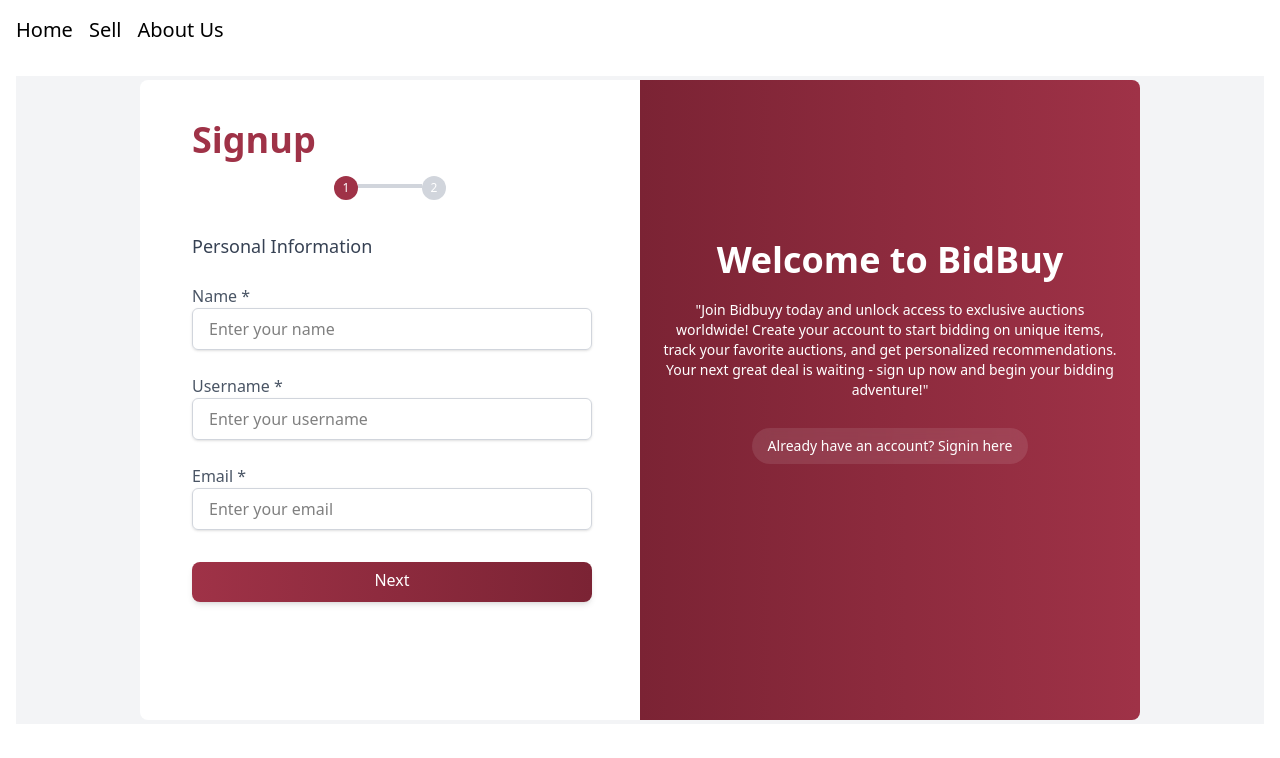
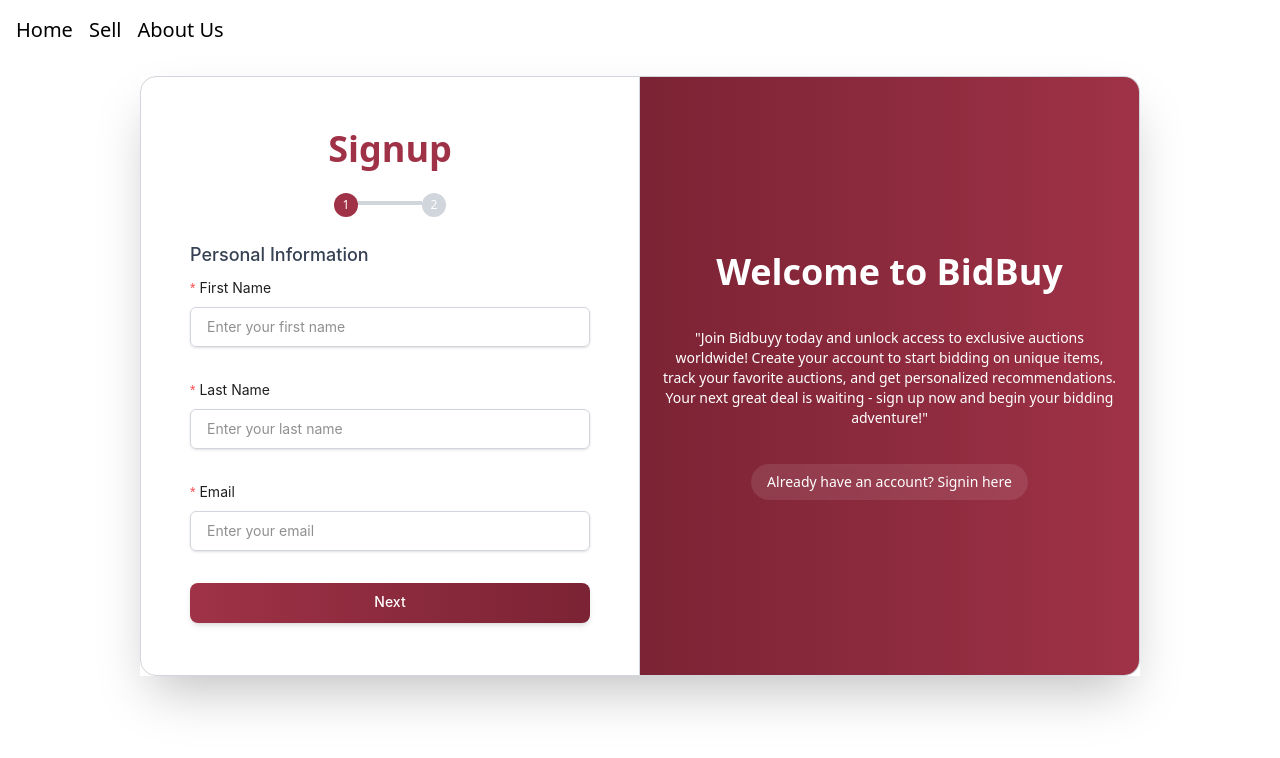
Before and after one commit to Online-Bidding/frontend, a React (Vite) app: page /register in a window 1280 px wide. Shown: the top 758 px of the page. Built offline with nearby package versions, Linux system fonts and the light colour scheme.

Commit message:
feat:added validations in frontent to login and signin page

```diff
--- a/src/components/InputBox.jsx
+++ b/src/components/InputBox.jsx
@@ -4,7 +4,7 @@
   name,
   label,
   placeholder,
-  value,
+  value="",
   onChange,
   onKeyDown,
   error,
--- a/src/pages/Login.jsx
+++ b/src/pages/Login.jsx
@@ -3,9 +3,20 @@
 import Button from "../components/mainButton";
 import { Link } from "react-router-dom";
 import { useEffect } from "react";
-import { checkBackendConnection} from "../api/auth"
+import { checkBackendConnection } from "../api/auth"
+import { Form } from "antd";
+
+
 export default function Login() {
+  const [form] = Form.useForm();
 
+  const handleSubmit = async (values) => {
+    try {
+      console.log("Success: ", values);
+    } catch (error) {
+      console.log("Submision error: ", error);
+    }
+  }
 
   useEffect(() => {
     const verifyBackend = async () => {
@@ -23,35 +34,57 @@
 
   return (
     <div>
-      <div className="bg-gray-100 flex items-center justify-center">
-        <div className="flex justify-center items-center p-15">
-          <div className="bg-white w-[500px] h-120 rounded-l-lg">
-            <h1 className="text-4xl font-bold text-[#9f3247] pl-13 pt-10">
+      <div className="flex items-center justify-center">
+        <div className="flex justify-center items-center">
+          <div className="bg-white w-[500px] h-[600px] rounded-l-2xl shadow-2xl border border-gray-300 flex flex-col items-center justify-center">
+            <h1 className="text-4xl font-bold text-[#9f3247] mb-10">
               Login
             </h1>
-            <div className="mt-8 ml-13">
-              <label htmlFor="" className="text-gray-600">
-                Email *
-              </label>
-              <InputField />
+            <div className="w-[400px]">
+              <Form
+                form={form}
+                layout="vertical"
+                onFinish={handleSubmit}
+                onFinishFailed={(errorInfo) => console.log("Fail:", errorInfo)}
+              >
+                <div className="">
+                  <Form.Item
+                    label="Email"
+                    name="email"
+                    rules={[
+                      { required: true, message: "Please enter your email" },
+                      { type: "email", message: "Invalid email" },
+                    ]}
+                    className="mb-6"
+                  >
+                    <InputField placeholder="Enter your email" />
+                  </Form.Item>
                 </div>
-            <div className="mt-6 ml-13">
-              <label htmlFor="" className="text-gray-600">
-                Password *
-              </label>
-              <InputField />
+                <div className="">
+                  <Form.Item
+                    label="Password"
+                    name="password"
+                    rules={[
+                      { required: true, message: "Please enter your password!" },
+                    ]}
+                    className="mb-4"
+                  >
+                    <InputField type="password" placeholder="Enter your password" />
+                  </Form.Item>
                 </div>
-            <div className="mt-6 ml-13">
+                <div className="mt-6">
                   <CheckBox />
                 </div>
-            <div className="w-[400px] ml-13 mt-5">
+              </Form>
+              <div className="w-[400px] mt-5">
                 <Button>
                   <p className="-mt-[6px]"><Link to="/dashboard">Login</Link></p>
                 </Button>
               </div>
             </div>
-          <div className="rounded-r-lg bg-gradient-to-r from-[#7b2334] to-[#9f3247] w-[500px] h-120 flex-col justify-center items-center text-center">
-            <h1 className="text-4xl font-bold text-white mt-40">
+          </div>
+          <div className="rounded-r-2xl bg-gradient-to-r from-[#7b2334] to-[#9f3247] w-[500px] h-[600px] flex flex-col justify-center items-center text-center border border-gray-300 border-l-0 shadow-2xl">
+            <h1 className="text-4xl font-bold text-white">
               Welcome Back!
             </h1>
             <p className="text-white text-sm p-5">
--- a/src/pages/Register.jsx
+++ b/src/pages/Register.jsx
@@ -2,19 +2,27 @@
 import Button from "../components/mainButton";
 import { Link } from "react-router-dom";
 import { useState } from "react";
+import { Form } from "antd";
 
 export default function Signup() {
-  const [username, setUsername] = useState("");
-  const [password, setPassword] = useState("");
-  const [confirmPassword, setConfirmPassword] = useState("");
-  const [email, setEmail] = useState("");
-  const [name, setName] = useState("");
-  const [currentStep, setCurrentStep] = useState(1); // Track current step
+  const [form] = Form.useForm();
+  const [currentStep, setCurrentStep] = useState(1);
 
-  const handleNext = () => {
-    // Basic validation before proceeding
-    if (name && username && email) {
+  const handleNext = async () => {
+    try {
+      await form.validateFields(["firstname", "lastname", "email"]);
       setCurrentStep(2);
+    } catch (error) {
+      console.log("Validation error", error);
+    }
+  };
+
+  const handleSubmit = async (values) => {
+    try {
+      console.log("Success: ", values);
+      // Add signup logic here
+    } catch (error) {
+      console.log("Submission error:", error);
     }
   };
 
@@ -23,132 +31,147 @@
   };
 
   return (
-    <div>
-      <div className="bg-gray-100 flex items-center justify-center">
-        <div className="flex justify-center items-center p-1">
-          <div className="bg-white w-[500px] h-160 rounded-l-lg">
-            <h1 className="text-4xl font-bold text-[#9f3247] pl-13 pt-10">
+    <div className="flex items-center justify-center ">
+      <div className="flex shadow-2xl">
+        {/* Left card - Signup form */}
+        <div className="bg-white w-[500px] h-[600px] rounded-l-2xl border border-gray-300 flex flex-col justify-center items-center">
+          <h1 className="text-4xl font-bold text-[#9f3247] text-center mb-6">
             Signup
           </h1>
 
           {/* Step indicator */}
-            <div className="flex justify-center mt-4 mb-8">
-              <div className={`w-6 h-6 rounded-full ${currentStep === 1 ? 'bg-[#9f3247]' : 'bg-gray-300'} flex items-center justify-center text-white text-xs`}>1</div>
-              <div className={`w-16 h-1 mt-2 ${currentStep === 2 ? 'bg-[#9f3247]' : 'bg-gray-300'}`}></div>
-              <div className={`w-6 h-6 rounded-full ${currentStep === 2 ? 'bg-[#9f3247]' : 'bg-gray-300'} flex items-center justify-center text-white text-xs`}>2</div>
+          <div className="flex justify-center mb-6">
+            <div
+              className={`w-6 h-6 rounded-full ${currentStep === 1 ? "bg-[#9f3247]" : "bg-gray-300"
+                } flex items-center justify-center text-white text-xs`}
+            >
+              1
+            </div>
+            <div
+              className={`w-16 h-1 mt-2 ${currentStep === 2 ? "bg-[#9f3247]" : "bg-gray-300"
+                }`}
+            ></div>
+            <div
+              className={`w-6 h-6 rounded-full ${currentStep === 2 ? "bg-[#9f3247]" : "bg-gray-300"
+                } flex items-center justify-center text-white text-xs`}
+            >
+              2
+            </div>
           </div>
 
-            {currentStep === 1 ? (
-              /* Personal Information Section */
-              <div className="mt-4 ml-13">
-                <h2 className="text-lg font-medium text-gray-700 mb-6">Personal Information</h2>
+          <Form
+            form={form}
+            layout="vertical"
+            className="w-[400px]"
+            onFinish={handleSubmit}
+            onFinishFailed={(errorInfo) => console.log("Fail:", errorInfo)}
+          >
+            {/* Step 1 - Personal Information */}
+            <div className={currentStep === 1 ? 'block' : 'hidden'}>
+              <h2 className="text-lg font-medium text-gray-700 mb-2">
+                Personal Information
+              </h2>
 
-                <div className="mb-6">
-                  <label htmlFor="" className="text-gray-600">
-                    Name *
-                  </label>
-                  <InputField
-                    type="text"
-                    name="name"
-                    placeholder="Enter your name"
-                    value={name}
-                    onChange={(e) => setName(e.target.value)}
-                  />
+              <Form.Item
+                label="First Name"
+                name="firstname"
+                rules={[
+                  { required: true, message: "Please enter your first name" },
+                ]}
+                className="mb-4"
+              >
+                <InputField placeholder="Enter your first name" />
+              </Form.Item>
+
+              <Form.Item
+                label="Last Name"
+                name="lastname"
+                rules={[
+                  { required: true, message: "Please enter your last name" },
+                ]}
+                className="mb-4"
+              >
+                <InputField placeholder="Enter your last name" />
+              </Form.Item>
+
+              <Form.Item
+                label="Email"
+                name="email"
+                rules={[
+                  { required: true, message: "Please enter your email" },
+                  { type: "email", message: "Invalid email" },
+                ]}
+                className="mb-6"
+              >
+                <InputField placeholder="Enter your email" />
+              </Form.Item>
+
+              <Button type="button" onClick={handleNext} className="w-full">
+                {/* Next */}
+                <p className="-mt-[4px]">Next</p>
+              </Button>
             </div>
 
-                <div className="mb-6">
-                  <label htmlFor="" className="text-gray-600">
-                    Username *
-                  </label>
-                  <InputField
-                    type="text"
-                    name="username"
-                    placeholder="Enter your username"
-                    value={username}
-                    onChange={(e) => setUsername(e.target.value)}
-                  />
-                </div>
+            {/* Step 2 - Account Security */}
+            <div className={currentStep === 2 ? 'block' : 'hidden'}>
+              <h2 className="text-lg font-medium text-gray-700 mb-4">
+                Account Security
+              </h2>
 
-                <div className="mb-8">
-                  <label htmlFor="" className="text-gray-600">
-                    Email *
-                  </label>
-                  <InputField
-                    type="email"
-                    name="email"
-                    placeholder="Enter your email"
-                    value={email}
-                    onChange={(e) => setEmail(e.target.value)}
-                  />
-                </div>
+              <Form.Item
+                label="Password"
+                name="password"
+                rules={[
+                  { required: true, message: "Please enter your password!" },
+                  { min: 8, message: "Password must be at least 8 characters" },
+                ]}
+                className="mb-4"
+              >
+                <InputField type="password" placeholder="Enter your password" />
+              </Form.Item>
 
-                <div className="w-[400px] mt-8">
-                  <Button onClick={handleNext}>
-                    <p className="-mt-[6px]">Next</p>
+              <Form.Item
+                label="Confirm Password"
+                name="confirmPassword"
+                dependencies={["password"]}
+                rules={[
+                  { required: true, message: "Please confirm your password!" },
+                  ({ getFieldValue }) => ({
+                    validator(_, value) {
+                      if (!value || getFieldValue("password") === value) {
+                        return Promise.resolve();
+                      }
+                      return Promise.reject(new Error("Passwords do not match"));
+                    },
+                  }),
+                ]}
+                className="mb-6"
+              >
+                <InputField type="password" placeholder="Confirm your password" />
+              </Form.Item>
+
+              <div className="flex gap-4">
+                <Button
+                  type="button"
+                  onClick={handleBack}
+                  className="bg-gray-300 text-gray-700 hover:bg-gray-400 flex-1"
+                >
+                  <p className="-mt-[4px]">Back</p>
+                </Button>
+                <Button type="submit" className="flex-1">
+                  <p className="-mt-[4px]">Sign up</p>
                 </Button>
               </div>
             </div>
-            ) : (
-              /* Password Section */
-              <div className="mt-4 ml-13">
-                <h2 className="text-lg font-medium text-gray-700 mb-6">Account Security</h2>
-
-                <div className="mb-6">
-                  <label htmlFor="" className="text-gray-600">
-                    Password *
-                  </label>
-                  <InputField
-                    type="password"
-                    name="password"
-                    placeholder="Enter your password"
-                    value={password}
-                    onChange={(e) => setPassword(e.target.value)}
-                  />
+          </Form>
         </div>
 
-                <div className="mb-8">
-                  <label htmlFor="" className="text-gray-600">
-                    Confirm Password *
-                  </label>
-                  <InputField
-                    type="password"
-                    name="confirmPassword"
-                    placeholder="Confirm your password"
-                    value={confirmPassword}
-                    onChange={(e) => setConfirmPassword(e.target.value)}
-                  />
-                </div>
-
-                <div className="flex gap-4 w-[400px]">
-                  <Button
-                    onClick={handleBack}
-                    className="bg-gray-300 text-gray-700 hover:bg-gray-400"
-                  >
-                    <p className="-mt-[6px]">Back</p>
-                  </Button>
-                  <Button type="submit">
-                    <p className="-mt-[6px]">
-                      <Link to="/login">Sign Up</Link>
+        {/* Right card - Welcome message */}
+        <div className="rounded-r-2xl bg-gradient-to-r from-[#7b2334] to-[#9f3247] w-[500px] h-[600px] flex flex-col justify-center items-center text-center border border-gray-300 border-l-0">
+          <h1 className="text-4xl font-bold text-white mb-4">Welcome to BidBuy</h1>
+          <p className="text-white text-sm p-5 mb-4">
+            "Join Bidbuyy today and unlock access to exclusive auctions worldwide! Create your account to start bidding on unique items, track your favorite auctions, and get personalized recommendations. Your next great deal is waiting - sign up now and begin your bidding adventure!"
           </p>
-                  </Button>
-                </div>
-              </div>
-            )}
-          </div>
-
-          {/* Right side remains unchanged */}
-          <div className="rounded-r-lg bg-gradient-to-r from-[#7b2334] to-[#9f3247] w-[500px] h-160 flex-col justify-center items-center text-center">
-            <h1 className="text-4xl font-bold text-white mt-40">
-              Welcome to BidBuy
-            </h1>
-            <p className="text-white text-sm p-5">
-              "Join Bidbuyy today and unlock access to exclusive auctions
-              worldwide! Create your account to start bidding on unique items,
-              track your favorite auctions, and get personalized
-              recommendations. Your next great deal is waiting - sign up now and
-              begin your bidding adventure!"
-            </p>
-            <div className="mt-2 text-center">
           <div className="inline-block bg-white/10 backdrop-blur-sm rounded-full px-4 py-2">
             <p className="text-white text-sm">
               Already have an account?{" "}
@@ -163,7 +186,5 @@
         </div>
       </div>
     </div>
-      </div>
-    </div>
   );
 }
```
Lines whose indentation alone changed are shown as unchanged.
